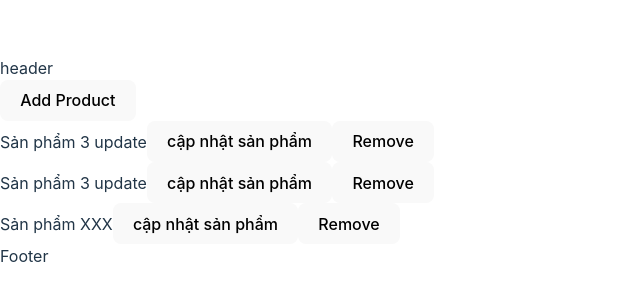
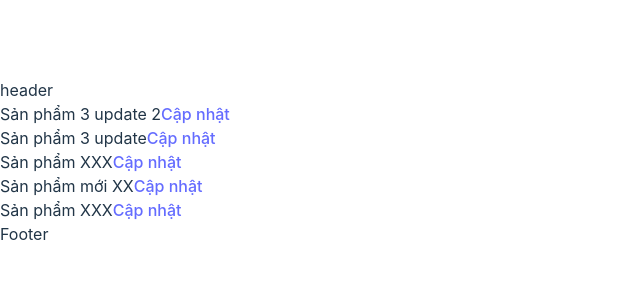
Before and after one commit to datlt2306/web502, a React (Vite) app in the folder WD18328/: page / in a window 1280 px wide. Shown: the part 238-538 px from the top of the page, without its empty margins (0-640 px from the left). Built offline with nearby package versions, Linux system fonts and the light colour scheme; data requests are answered from the project's data file.

Commit message:
WEB502 - WD18328 - Buổi 8

```diff
--- a/WD18328/db.json
+++ b/WD18328/db.json
@@ -2,7 +2,7 @@
   "products": [
     {
       "id": 2,
-      "name": "Sản phẩm 3 update",
+      "name": "Sản phẩm 3 update 2",
       "price": 200
     },
     {
@@ -14,6 +14,16 @@
       "name": "Sản phẩm XXX",
       "price": 200,
       "id": 4
+    },
+    {
+      "name": "Sản phẩm mới XX",
+      "price": "123",
+      "id": 5
+    },
+    {
+      "name": "Sản phẩm XXX",
+      "price": "123",
+      "id": 6
     }
   ]
 }
--- a/WD18328/src/components/ProductEdit.tsx
+++ b/WD18328/src/components/ProductEdit.tsx
@@ -1,7 +1,8 @@
+import { useMutation, useQuery } from "@tanstack/react-query";
 import axios from "axios";
-import { useEffect } from "react";
 import { SubmitHandler, useForm } from "react-hook-form";
 import { useNavigate, useParams } from "react-router-dom";
+import { IProduct } from "../interfaces/product";
 
 type Inputs = {
     name: string;
@@ -9,7 +10,6 @@ type Inputs = {
 };
 
 const ProductEdit = () => {
-    // const { onHandleEdit } = useContext(ProductContext);
     const navigate = useNavigate();
     const { id } = useParams();
     const {
@@ -19,28 +19,53 @@ const ProductEdit = () => {
         reset,
     } = useForm<Inputs>();
 
-    useEffect(() => {
-        (async () => {
+    const { isLoading } = useQuery({
+        queryKey: ["PRODUCT_KEY", id],
+        queryFn: async () => {
             const { data } = await axios.get(`http://localhost:3000/products/${id}`);
+            // Fill giá trị từ api vào form
             reset(data);
-        })();
-    }, []);
+            return data;
+        },
+    });
+
+    const mutation = useMutation({
+        mutationFn: async (product: IProduct) => {
+            const { data } = await axios.put(
+                `http://localhost:3000/products/${product.id}`,
+                product
+            );
+            return data;
+        },
+        onSuccess: () => {
+            console.log("Update success");
+        },
+    });
+
     const onSubmit: SubmitHandler<Inputs> = (data) => {
-        onHandleEdit(data);
+        mutation.mutate(data);
         navigate("/products");
     };
 
     return (
         <div>
             <form onSubmit={handleSubmit(onSubmit)}>
+                {isLoading ? (
+                    <span>Loading...</span>
+                ) : (
+                    <>
                         <input
                             type="text"
                             placeholder="Tên sản phẩm"
                             {...register("name", { required: true })}
                         />
-                {errors.name && <span style={{ color: "red" }}>This field is required</span>}
+                        {errors.name && (
+                            <span style={{ color: "red" }}>This field is required</span>
+                        )}
                         <input type="number" placeholder="Giá sản phẩm" {...register("price")} />
                         <button>Cập nhật sản phẩm</button>
+                    </>
+                )}
             </form>
         </div>
     );
--- a/WD18328/src/components/ProductList.tsx
+++ b/WD18328/src/components/ProductList.tsx
@@ -1,30 +1,10 @@
 import { useMutation, useQuery, useQueryClient } from "@tanstack/react-query";
 import axios from "axios";
 import { IProduct } from "../interfaces/product";
+import { Link } from "react-router-dom";
 
 const ProductList = () => {
-    // const [products, setProducts] = useState<IProduct[]>([]);
-    // const [isLoading, setIsLoading] = useState(false);
-    // const [error, setError] = useState(null);
-
-    // useEffect(() => {
-    //     (async () => {
-    //         try {
-    //             setIsLoading(true);
-    //             const { data } = await axios.get(`http://localhost:3000/products`);
-    //             setProducts(data);
-    //             setIsLoading(false);
-    //         } catch (error) {
-    //             setError(error);
-    //         } finally {
-    //             setError("");
-    //             setIsLoading(false);
-    //         }
-    //     })();
-    // }, []);
-    // if (isLoading) return <>Loading....</>;
-
-    const queryClient = useQueryClient();
+    // const queryClient = useQueryClient();
     const { data, isLoading, isError } = useQuery({
         queryKey: ["PRODUCT_KEY"],
         queryFn: async () => {
@@ -36,47 +16,15 @@ const ProductList = () => {
             }
         },
     });
-    const { mutate: add, isPending } = useMutation({
-        mutationFn: async (product) => {
-            await axios.post(`http://localhost:3000/products`, product);
-        },
-        onSuccess: () => {
-            queryClient.invalidateQueries({ queryKey: ["PRODUCT_KEY"] });
-        },
-    });
-    const { mutate: remove } = useMutation({
-        mutationFn: async (id: number) => {
-            await axios.delete(`http://localhost:3000/products/${id}`);
-        },
-        onSuccess: () => {
-            queryClient.invalidateQueries({ queryKey: ["PRODUCT_KEY"] });
-        },
-    });
-    const { mutate: edit } = useMutation({
-        mutationFn: async (product: IProduct) => {
-            await axios.put(`http://localhost:3000/products/${product.id}`, product);
-        },
-        onSuccess: () => {
-            queryClient.invalidateQueries({ queryKey: ["PRODUCT_KEY"] });
-        },
-    });
     if (isLoading) return <>Loading....</>;
     if (isError) return <>Error....</>;
     return (
         <div>
-            <button onClick={() => add({ name: "Sản phẩm XXX", price: 200 })}>
-                {isPending ? "Adding..." : "Add Product"}
-            </button>
-
             {data.map((item: IProduct, index: number) => (
                 <div key={index}>
                     {item.name}
-                    <button
-                        onClick={() => edit({ id: item.id, name: "Sản phẩm 3 update", price: 200 })}
-                    >
-                        cập nhật sản phẩm
-                    </button>
-                    <button onClick={() => remove(item.id!)}>Remove</button>
+                    <Link to={`/admin/products/${item.id}/edit`}>Cập nhật</Link>
+                    {/* <button onClick={() => remove(item.id!)}>Remove</button> */}
                 </div>
             ))}
         </div>
```
Lines whose indentation alone changed are shown as unchanged.
